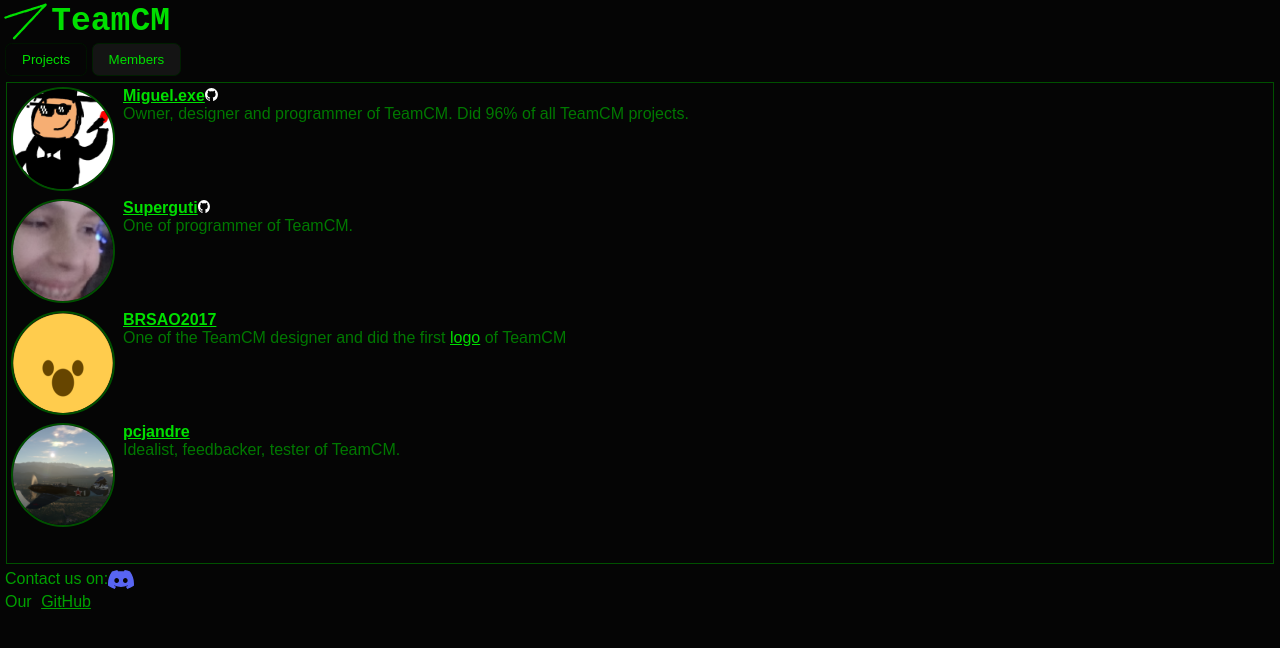
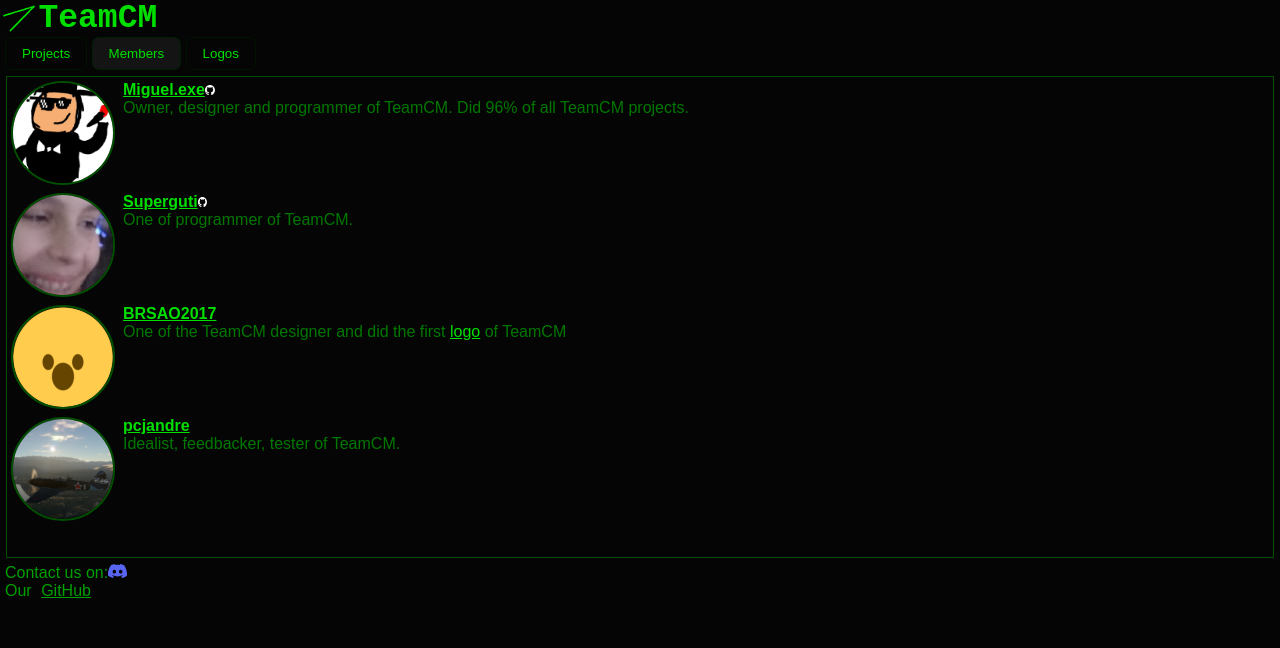
Before and after one commit to TeamCM/teamcm.github.io, a plain HTML site: page index.html in a window 1280 px wide. Both pictures are taken after a click on the button "Members". Drawn offline with Linux system fonts and the light colour scheme.

Commit message:
Add robots.txt, add 'logos' page and configure some meta tags.

```diff
--- a/index.html
+++ b/index.html
@@ -11,14 +11,14 @@
     <meta property="og:url" content="https://teamcm.github.io/" />
     <meta property="og:title" content="TeamCM" />
     <meta property="og:site_name" content="TeamCM Github Page" />
-    <meta property="og:description" content="" />
+    <meta property="og:description" content="Official TeamCM site" />
     <meta property="og:image" content="https://teamcm.github.io/assets/logo.png" />
     <meta property="og:image:type" content="image/png" />
     <meta property="og:image:width" content="1133" />
     <meta property="og:image:height" content="943" />
-    <meta name="author" content="Miguel.exe" />
-    <meta name="description" content="" />
-    <meta name="keywords" content="" />
+    <meta name="author" content="TeamCM" />
+    <meta name="description" content="Official TeamCM site" />
+    <meta name="keywords" content="teamcm, roadmap" />
     <meta name="apple-mobile-web-app-capable" content="yes" />
     <meta name="apple-mobile-web-app-status-bar-style" content="black-translucent" />
     <meta name="apple-mobile-web-app-title" content="TeamCM" />
@@ -47,12 +47,13 @@
 </head>
 <body>
     <div id="logoname">
-        <img src="assets/logo.svg" alt="logo" id="logo">
+        <img src="assets/logo.svg" alt="logo" class="logo">
         <h2>TeamCM</h2>
     </div>
     <div id="page-selection">
         <button data-page="projects">Projects</button>
         <button data-page="members">Members</button>
+        <button data-page="logos">Logos</button>
     </div>
     <div id="pages">
         <div data-page="projects" class="hidden">
@@ -103,6 +104,12 @@
                 </div>
             </div>
         </div>
+        <div data-page="logos" class="hidden">
+            <img src="assets/logo-old.png" alt="old-logo" class="logo"><br>
+            <h5>First logo (2021 or 2022 - 2023). Created by BRSAO2017</h5><br><br>
+            <img src="assets/logo.svg" alt="logo" class="logo"><br>
+            <h5>Current logo (2023 - Current). Created by Miguel.exe</h5><br><br>
+        </div>
     </div>
     <div id="contact-us">
         Contact us on:
--- a/theme.css
+++ b/theme.css
@@ -7,18 +7,19 @@
 html,body{
     background-color: rgb(5,5,5);
 }
-#logo{
-    width: 4vw;
+.logo{
+    /*max-width: 4vw;*/
+    max-height: 4vh;
 }
 #logoname{
     display: flex;
     align-items: center;
 }
 .discord-invite > img{
-    width: 2vw;
+    height: 1.8vh;
 }
 .github-small > img{
-    width: 1vw;
+    height: 1.2vh;
 }
 #contact-us, #github, #github > *{
     color: rgb(0,160,0);
```
Also changed, not shown: robots.txt (added).
